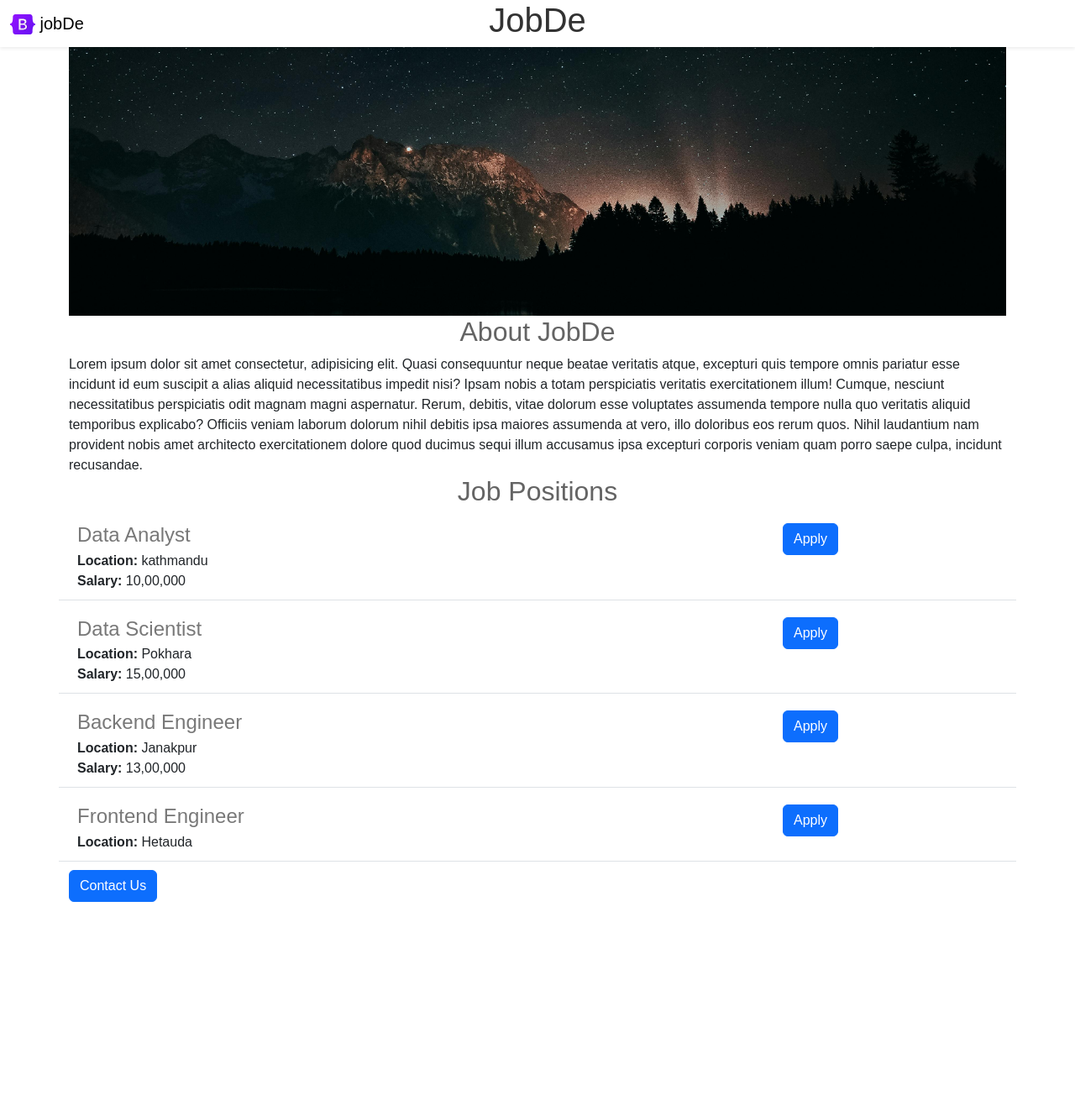
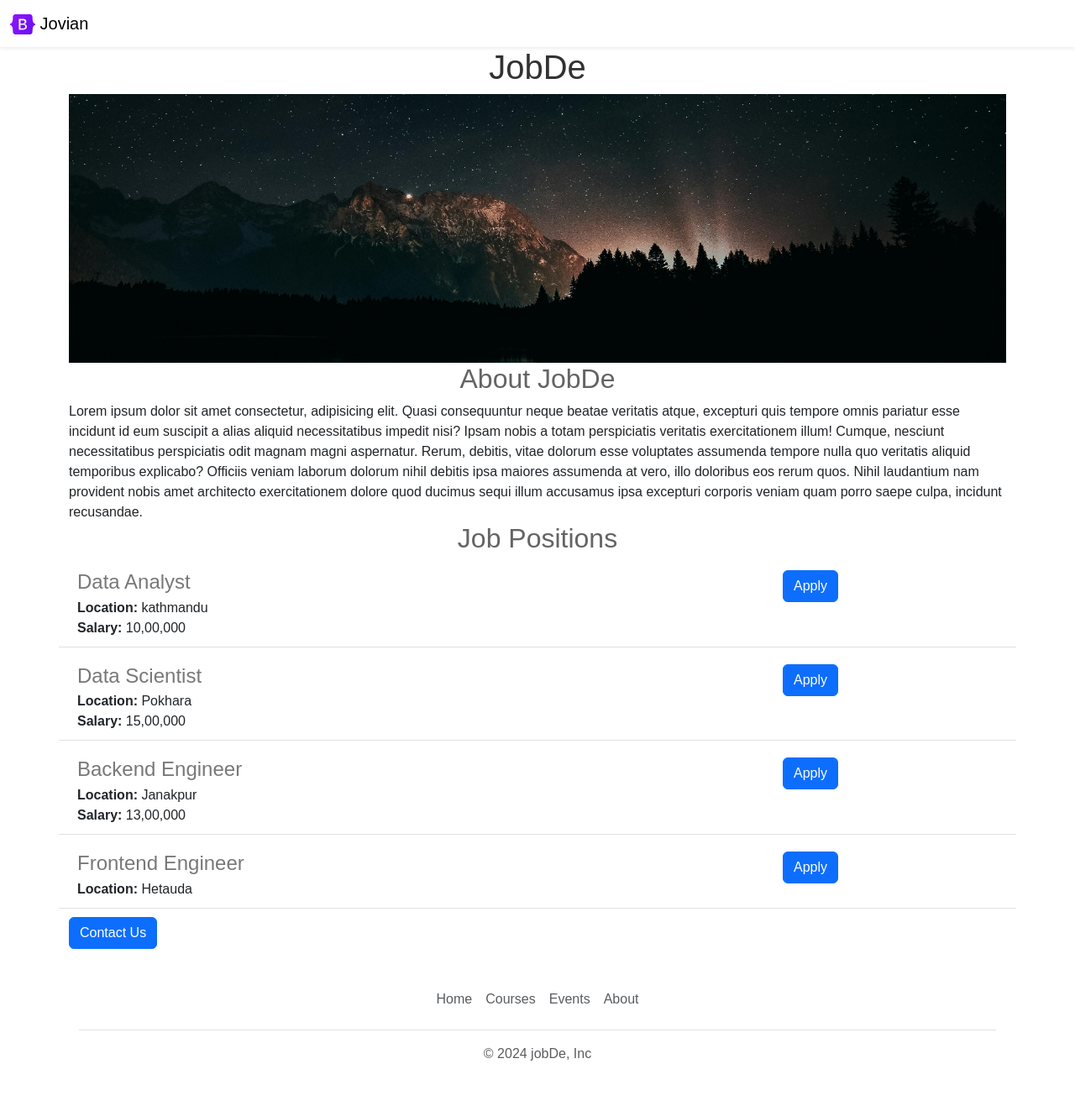
Before and after one commit to meprawin404/jobDe, a Flask app: page / in a window 1280 px wide. Shown: the whole page at 84% size. Before the commit the page ends 1074 px from the top, so only its background shows below. Run offline with Flask 3, Linux system fonts and the light colour scheme.

Commit message:
sachii wla final commit

```diff
--- /dev/null
+++ b/templates/footer.html
@@ -0,0 +1,12 @@
+<div class="container">
+    <footer class="py-3 my-4">
+      <ul class="nav justify-content-center border-bottom pb-3 mb-3">
+        <li class="nav-item"><a  target="_blank" href="https://www.jovian.ai" class="nav-link px-2 text-muted">Home</a></li>
+        <li class="nav-item"><a  target="_blank" href="https://jovian.ai/learn" class="nav-link px-2 text-muted">Courses</a></li>
+
+        <li class="nav-item"><a target="_blank" href="https://jovian.ai/events" class="nav-link px-2 text-muted">Events</a></li>
+        <li class="nav-item"><a  target="_blank" href="https://jovian.ai/about" class="nav-link px-2 text-muted">About</a></li>
+      </ul>
+      <p class="text-center text-muted">&copy; 2024 jobDe, Inc</p>
+    </footer>
+  </div>
--- a/templates/index.html
+++ b/templates/index.html
@@ -53,7 +53,7 @@
             {%include 'jobitem.html'%}
         </div>
 
-
+        {%include 'footer.html' %}
     </div>
 </body>
 </html>
--- a/templates/nav.html
+++ b/templates/nav.html
@@ -1,14 +1,9 @@
-<nav class="navbar shadow-sm fixed-top">
-  <div class="container-fluid">
-    <a class="navbar-brand" href="#">
-      <img
-        src="/static/logo.svg"
-        alt=""
-        width="30"
-        height="24"
-        class="d-inline-block align-text-top"
-      />
-      jobDe
-    </a>
-  </div>
-</nav>
+<nav class="navbar shadow-sm fixed-top bg-white">
+    <div class="container-fluid">
+      <a class="navbar-brand" href="#">
+        <img src="/static/logo.svg" alt="" width="30" height="24" class="d-inline-block align-text-top">
+        Jovian
+      </a>
+    </div>
+  </nav>
+  <div style="height:56px"></div>
```
